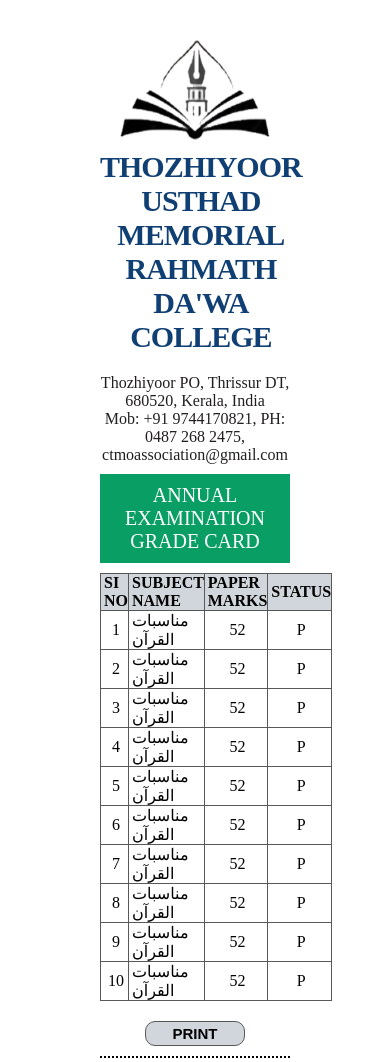
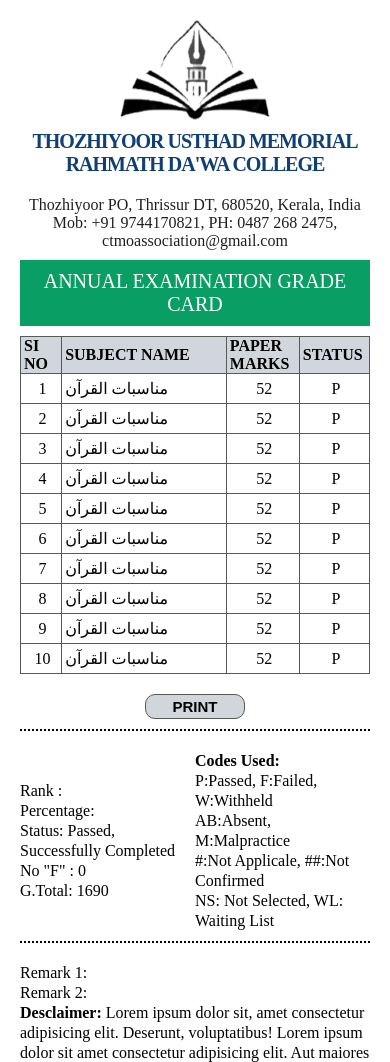
Before and after one commit to samnoon32001/grade-card, a plain HTML site: page index.html in a window 390 px wide. Shown: the top 1062 px of the page. Drawn offline with Linux system fonts and the light colour scheme.

Commit message:
Add responsive styles for subject and container elements

```diff
--- a/style.css
+++ b/style.css
@@ -99,6 +99,20 @@
     text-align: right;
 }
 
+@media screen and (max-width:1000px){
+    .subject{
+        width: 40%;
+    }
+}
+
+@media screen and (max-width:850px){
+    .container{
+        padding: 20px;
+    }
+    .college p{
+        font-size: 20px;
+    }
+}
 
 @media print {
     .container{
```
